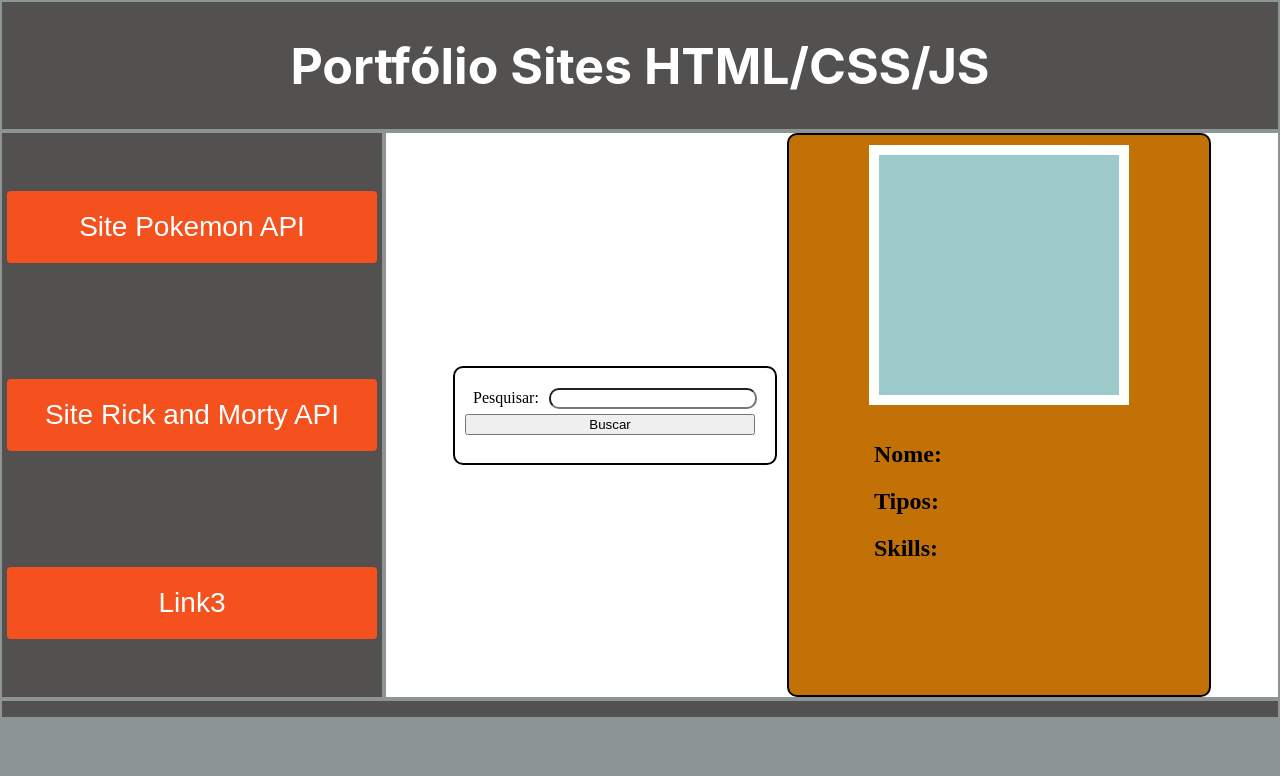
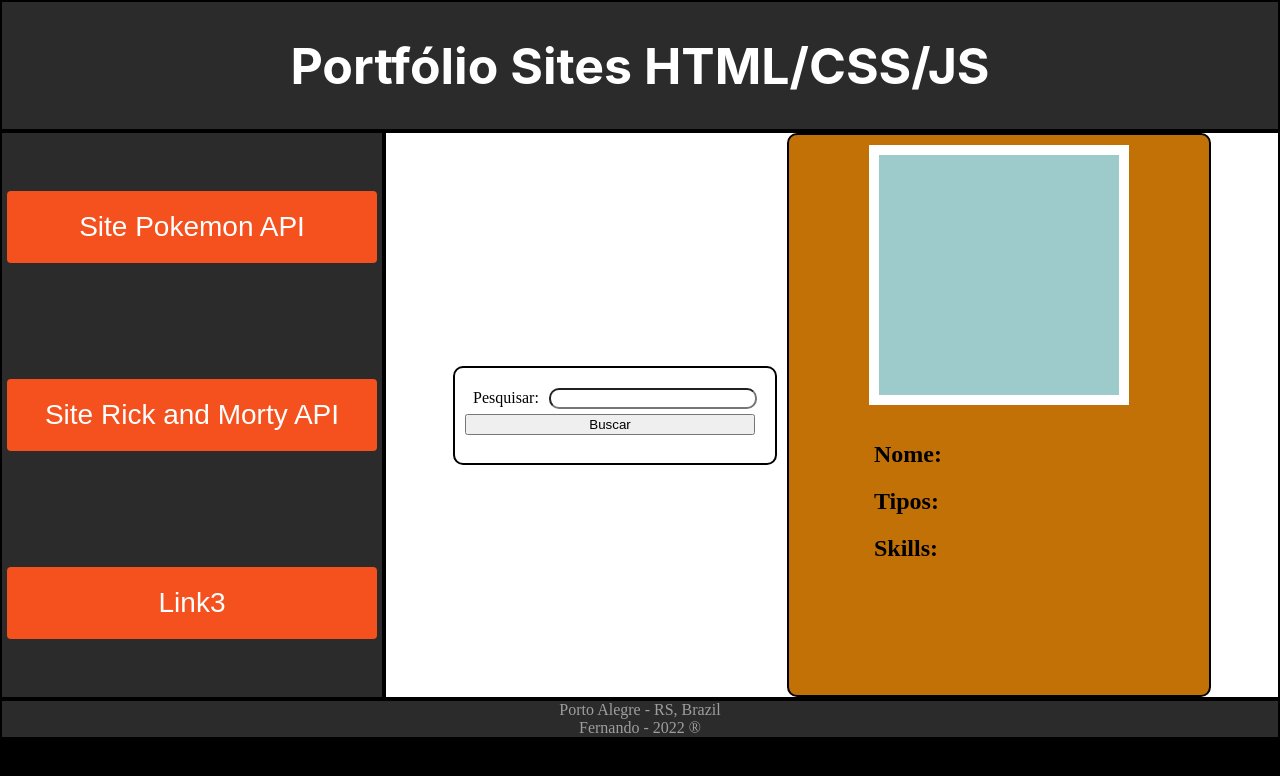
Before and after one commit to Ferwski/poke_grid, a plain HTML site: page index.html in a window 1280 px wide. Drawn offline with nearby package versions, Linux system fonts and the light colour scheme.

Commit message:
Versão final V2

```diff
--- a/index.html
+++ b/index.html
@@ -52,7 +52,10 @@
                 </div>
             </div>
         </div>
-        <div class="area footer-grid-item"></div>
+        <div class="area footer-grid-item">
+            <div>Porto Alegre - RS, Brazil</div>
+            <div>Fernando - 2022 ® </div>
+        </div>
     </div>
 
 </body>
--- a/index_css.css
+++ b/index_css.css
@@ -5,7 +5,7 @@ html, body {
 
 /* Layout */
 #site-grid-container {
-    background-color: rgb(141, 148, 148);
+    background-color: rgb(0, 0, 0);
     height: 100vh;
 
     display: grid;
@@ -32,18 +32,23 @@ html, body {
     font-family: -apple-system,'BlinkMacSystemFont','Segoe UI','Roboto','Helvetica','Arial',sans-serif,'Apple Color Emoji','Segoe UI Emoji','Segoe UI Symbol';
     font-size: 25px;
     color: white;
-    background-color: rgb(83, 80, 80);
+    background-color: rgb(44 43 43);
 }
 .aside-grid-item{
     grid-area: aside;
-    background-color: rgb(83, 80, 80);
+    background-color: rgb(44 43 43);
 }
 .main-grid-item{
     grid-area: main;
 }
 .footer-grid-item{
+    display: flex;
+    color: rgb(158, 158, 158);
     grid-area: footer;
-    background-color: rgb(83, 80, 80);
+    background-color: rgb(44 43 43);
+    flex-direction: column;
+    justify-content: center;
+    align-items: center;
 }
 
 /* Areas */
```
Also changed, not shown: rick_morty.html (+4 -1 lines).
